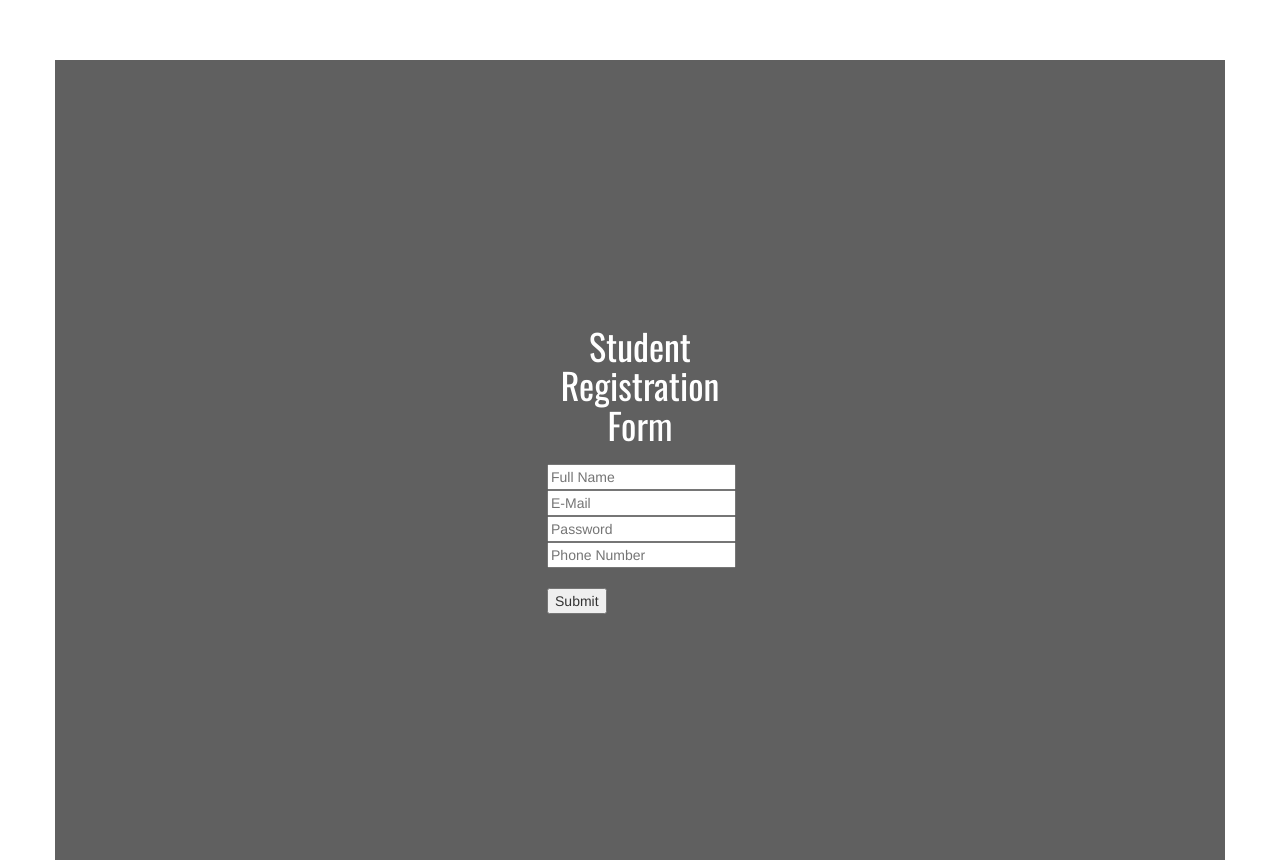
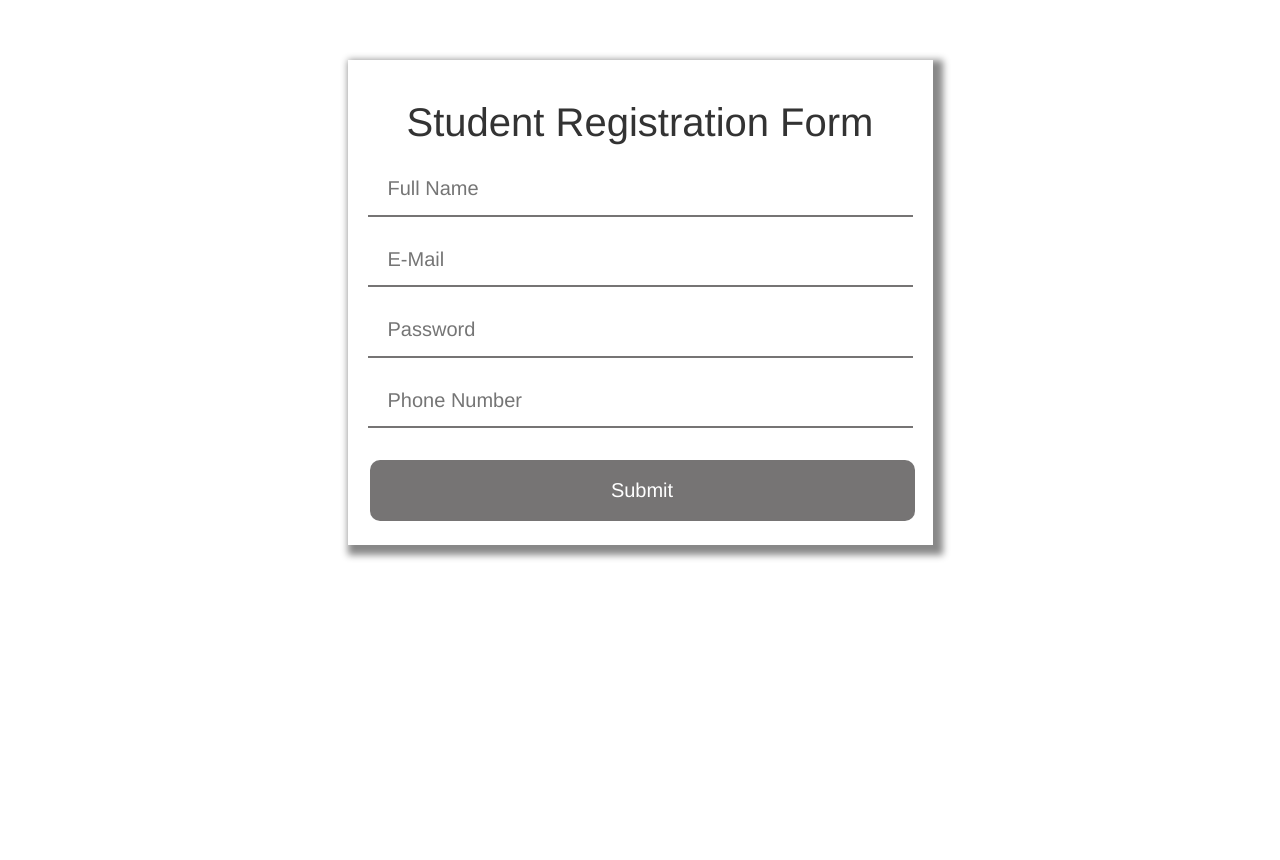
Before and after one commit to Ayantu-Etefa/studentRegistrationWebbApp, a website: page public/index.html in a window 1280 px wide. After the commit the page ends 800 px from the top, so only its background shows below. Drawn offline with nearby package versions, Linux system fonts and the light colour scheme.

Commit message:
Update style.css
Form style has been updated

```diff
--- a/public/style.css
+++ b/public/style.css
@@ -1,62 +1,31 @@
-@import url("https://fonts.googleapis.com/css2?family=Oswald&display=swap");
+.main{
+	padding:20px;
+	font-family: 'Helvetica', serif;
+	box-shadow: 5px 5px 7px 5px #888888;
 
-* {
-  margin: 0
 }
+.main h1{
+	font-size: 40px;
+	text-align:center;
+	font-family: 'Helvetica', serif;
 
-.container {
-  display: flex;
-  justify-content: center;
-  align-items: center;
-  flex-direction: column;
-  height: 100vh;
-  background-color: #606060;
 }
-
-h1 {
-  color: white;
-  font-family: "Oswald", sans-serif;
-  margin: 20px 0;
-  text-align: center;
+input{
+	font-family: 'Helvetica', serif;
+	width: 100%;
+	font-size: 20px;
+	padding: 12px 20px;
+	margin: 8px 0;
+	border: none;
+	border-bottom: 2px solid #767474;
 }
-
-.registartion-form {
-  display: flex;
-  justify-content: center;
-  align-items: center;
-  width: 500px;
-  color: #fff;
-  font-size: 18px;
-  font-family: sans-serif;
-  background-color: #606060;
-  padding: 20px;
+input[type=submit] {
+	font-family: 'Helvetica', serif;
+	width: 100%;
+	background-color: #767474;
+	border: none;
+	color: white;
+	padding: 16px 32px;
+	margin: 4px 2px;
+	border-radius: 10px;
 }
-
-.registartion-form input,
-.registartion-form select,
-.registartion-form textarea {
-  border: none;
-  padding: 5px;
-  margin-top: 10px;
-  font-family: sans-serif;
-}
-
-.registartion-form input:focus,
-.registartion-form textarea:focus {
-  outline: none;
-  box-shadow: 0 0 10px rgb(228, 228, 228), 0 0 10px rgb(224, 224, 224);
-}
-
-.registartion-form .submit {
-  width: 100%;
-  padding: 8px 0;
-  font-size: 20px;
-  font-weight: 600;
-  color: #333;
-  background-color: #fff;
-  border-radius: 5px;
-}
-
-.registartion-form .submit:hover {
-  box-shadow: 0 0 5px rgba(255, 255, 255, 0.5);
-}
```
